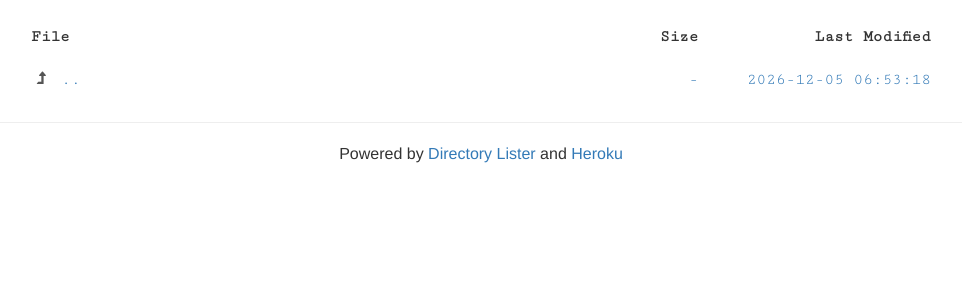
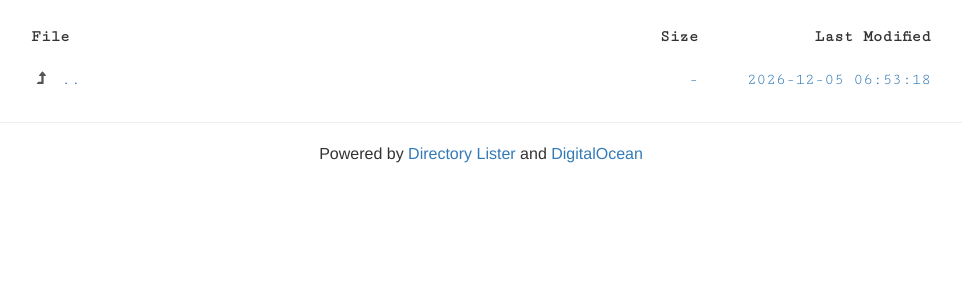
Before and after one commit to veryresto/soal-csugm, a PHP site: page /soal/index.php?dir=2007 in a window 1280 px wide. Shown: the part 54-354 px from the top of the page, without its empty margins (159-1121 px from the left). Run offline with PHP 8.4, Linux system fonts and the light colour scheme; some libraries are stand-ins or nearby versions.

Commit message:
change platform

```diff
--- a/soal/resources/themes/bootstrap/default_footer.php
+++ b/soal/resources/themes/bootstrap/default_footer.php
@@ -1,5 +1,5 @@
 <hr>
 
 <div class="footer">
-    Powered by <a href="http://www.directorylister.com" target="_blank">Directory Lister</a> and <a href="http://www.heroku.com" target="_blank">Heroku</a>
+    Powered by <a href="http://www.directorylister.com" target="_blank">Directory Lister</a> and <a href="https://www.digitalocean.com/products/app-platform" target="_blank">DigitalOcean</a>
 </div>
```
